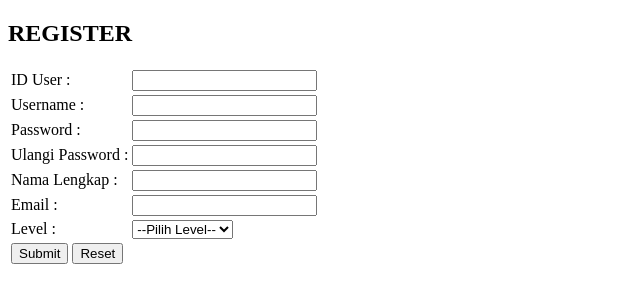
After one commit to brynnstilearning/UasWeb, a PHP site: page /formregister.php in a window 1280 px wide. The commit adds this page. Shown: the top 303 px of the page, without its empty margins (0-640 px from the left). Run offline with PHP 8.4, Linux system fonts and the light colour scheme.

Commit message:
Add files via upload

```diff
--- /dev/null
+++ b/qurban/formregister.php
@@ -0,0 +1,55 @@
+<!DOCTYPE html>
+<html>
+<head>
+    <title>Form Register</title>
+</head>
+<body>
+    <h2>REGISTER</h2>
+    <form action="act_register.php" method="post">
+        <table>
+            <tr>
+                <td>ID User :</td>
+                <td><input type="text" name="id_user" required></td>
+            </tr>
+            <tr>
+                <td>Username :</td>
+                <td><input type="text" name="username" required></td>
+            </tr>
+            <tr>
+                <td>Password :</td>
+                <td><input type="password" name="password" required></td>
+            </tr>
+            <tr>
+                <td>Ulangi Password :</td>
+                <td><input type="password" name="ulang_password" required></td>
+            </tr>
+            <tr>
+                <td>Nama Lengkap :</td>
+                <td><input type="text" name="nama" required></td>
+            </tr>
+            <tr>
+                <td>Email :</td>
+                <td><input type="email" name="email" required></td>
+            </tr>
+            <tr>
+                <td>Level :</td>
+                <td>
+                    <select name="level" required>
+                        <option value="">--Pilih Level--</option>
+                        <option value="Admin">Admin</option>
+                        <option value="Panitia">Panitia</option>
+                        <option value="Warga">Warga</option>
+                        <option value="Berqurban">Berqurban</option>
+                    </select>
+                </td>
+            </tr>
+            <tr>
+                <td colspan="2">
+                    <input type="submit" name="submit" value="Submit">
+                    <input type="reset" value="Reset">
+                </td>
+            </tr>
+        </table>
+    </form>
+</body>
+</html>
--- a/qurban/panitiadas.php
+++ b/qurban/panitiadas.php
@@ -1,9 +1,5 @@
 <?php
 session_start();
-if (!isset($_SESSION['username']) || $_SESSION['level'] !== 'panitia') {
-    header("Location: ../login.php");
-    exit;
-}
 ?>
 
 <!DOCTYPE html>
@@ -86,7 +82,7 @@ if (!isset($_SESSION['username']) || $_SESSION['level'] !== 'panitia') {
                 <span class="nav-link text-white">Halo, <?= $_SESSION['username']; ?></span>
             </li>
             <li class="nav-item">
-                <a class="nav-link text-danger" href="login.php">Logout</a>
+                <a class="nav-link text-danger" href="formlogin.html">Logout</a>
             </li>
         </ul>
     </div>
--- a/qurban/wargadas.php
+++ b/qurban/wargadas.php
@@ -1,9 +1,5 @@
 <?php
 session_start();
-if (!isset($_SESSION['username']) || $_SESSION['level'] !== 'warga') {
-    header("Location: login.php");
-    exit;
-}
 ?>
 
 <!DOCTYPE html>
```
Also changed, not shown: qurban/act_login.php (added, +28 -0 lines), qurban/act_register.php (added, +33 -0 lines), qurban/admindas.php (+2 -5 lines), qurban/formlogin.html (added, +39 -0 lines).
